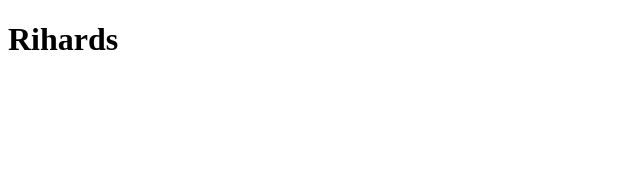
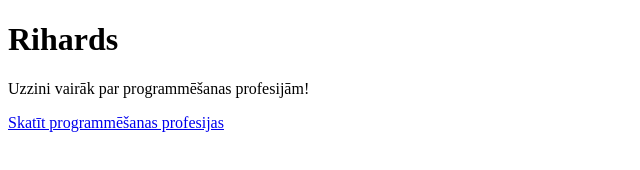
Before and after one commit to rihardstreilans-gif/test-web1, a plain HTML site: page index.html in a window 1280 px wide. Shown: the whole page, without its empty margins (0-640 px from the left). Drawn offline with Linux system fonts and the light colour scheme.

Commit message:
Adding navigation link

```diff
--- a/index.html
+++ b/index.html
@@ -5,8 +5,13 @@
     <meta charset="UTF-8">
     <meta name="viewport" content="width=device-width, initial-scale=1.0">
     <title>Document</title>
+
 </head>
 <body>
+    <p>Uzzini vairāk par programmēšanas profesijām!</p>
+
+    <a href="programming-paths.html">
+        Skatīt programmēšanas profesijas
 
 </body>
 </html>
```
Also changed, not shown: programming-paths.html (+2 -0 lines).
